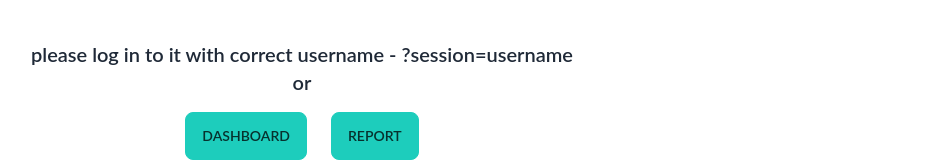
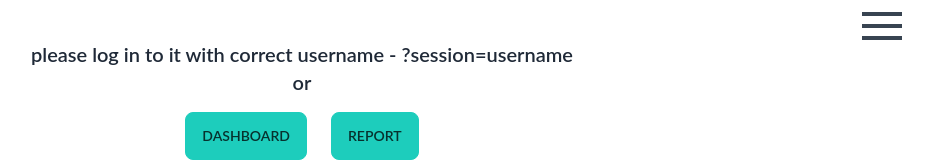
Before and after one commit to OpenPecha/pecha-tools-for-stt, a Next.js app: page / in a window 1280 px wide. Shown: the top 162 px of the page, without its empty margins (338-1271 px from the left). Built offline with nearby package versions, Linux system fonts and the light colour scheme.

Commit message:
feat: RightSidebar show google sheet

```diff
--- a/src/app/page.tsx
+++ b/src/app/page.tsx
@@ -1,7 +1,7 @@
 import Link from "next/link";
 import { getUserDetails, getUserTask } from "../model/action";
 import AudioTranscript from "@/components/AudioTranscript";
-
+import RightSidebar from "@/components/RightSidebar"
 export default async function Home({ searchParams }: { searchParams: any }) {
   const { session } = searchParams;
   let userTasks;
@@ -42,6 +42,9 @@ export default async function Home({ searchParams }: { searchParams: any }) {
       ) : (
         <AudioTranscript tasks={userTasks} userDetail={userDetail} />
       )}
+      <RightSidebar>
+        <iframe className="h-full" src="https://docs.google.com/spreadsheets/d/1Sn9IO9Gxj0swe7CdZPAsKx3ccBiDAtNHTvBDoMn7iqA/edit?usp=sharing"></iframe>
+      </RightSidebar>
     </div>
   );
 }
--- a/src/components/AudioTranscript.js
+++ b/src/components/AudioTranscript.js
@@ -144,23 +144,6 @@ const AudioTranscript = ({ tasks, userDetail }) => {
                 )}
               </div>
             )}
-            <div className="absolute right-0 p-2">
-              <label className="btn btn-square btn-ghost">
-                <svg
-                  xmlns="http://www.w3.org/2000/svg"
-                  fill="none"
-                  viewBox="0 0 24 24"
-                  className="inline-block w-6 h-6 stroke-current"
-                >
-                  <path
-                    strokeLinecap="round"
-                    strokeLinejoin="round"
-                    strokeWidth="2"
-                    d="M4 6h16M4 12h16M4 18h16"
-                  ></path>
-                </svg>
-              </label>
-            </div>
             <div className="border rounded-md shadow-sm shadow-gray-400 w-11/12 md:w-3/4 p-8 mt-20 mb-40">
               <div className="flex flex-col gap-5 justify-center items-center">
                 <AudioPlayer
--- /dev/null
+++ b/src/components/BurgerIcon.js
@@ -0,0 +1,16 @@
+export default function BurgerIcon({ setShowSidebar}) {
+    return (
+      <svg
+        onClick={() => setShowSidebar((prev) => !prev)}
+        className="fixed z-30 flex items-center cursor-pointer top-2 right-10"
+        fill="#384451"
+        viewBox="0 0 100 80"
+        width="40"
+        height="40"
+      >
+        <rect width="100" height="10"></rect>
+        <rect y="30" width="100" height="10"></rect>
+        <rect y="60" width="100" height="10"></rect>
+      </svg>
+    );
+  }
--- /dev/null
+++ b/src/components/RightSidebar.js
@@ -0,0 +1,29 @@
+"use client";
+import { useState } from "react";
+import BurgerIcon from "./BurgerIcon";
+export default function Sidebar({ children }) {
+  const [showSidebar, setShowSidebar] = useState(false);
+
+  return (
+    <>
+      {showSidebar ? (
+        <button
+          className="fixed z-50 flex items-center text-3xl text-white cursor-pointer right-10 top-2"
+          onClick={() => setShowSidebar((prev) => !prev)}
+        >
+          ❌
+        </button>
+      ) : (
+        <BurgerIcon setShowSidebar={setShowSidebar} />
+      )}
+
+      <div
+        className={`top-0 right-0 w-[90vw] md:w-[35vw] bg-[#54606e] md:p-5 p-1 text-white fixed h-full z-40  ease-in-out duration-300 ${
+          showSidebar ? "translate-x-0 " : "translate-x-full"
+        }`}
+      >
+        <div className="h-full flex flex-col space-y-2">{children}</div>
+      </div>
+    </>
+  );
+}
```
